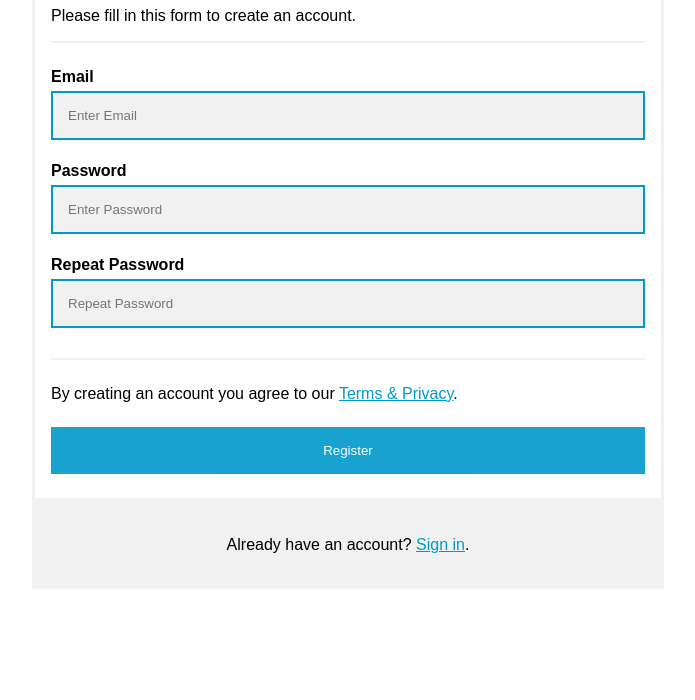
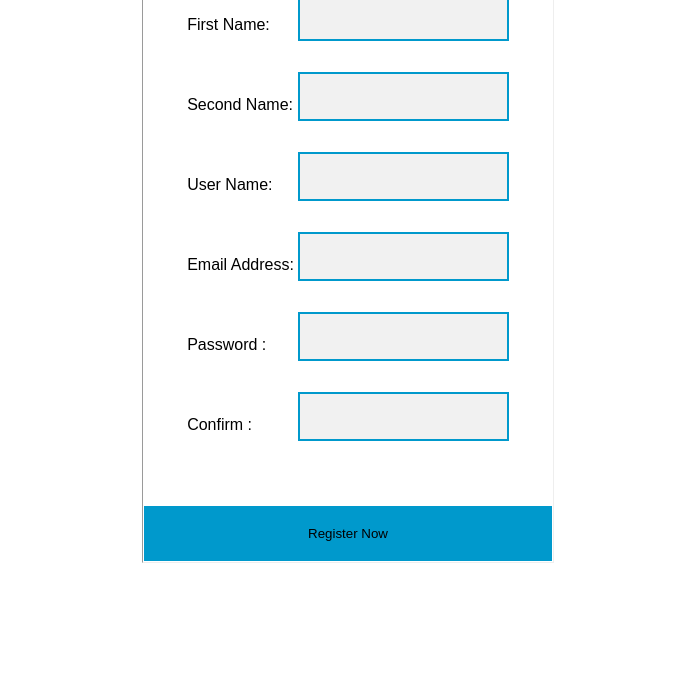
Before and after one commit to moe33111/apps, a plain HTML site: page register.html in a window 1280 px wide. Shown: the part 100-800 px from the top of the page, without its empty margins (292-987 px from the left). Drawn offline with Linux system fonts and the light colour scheme.

Commit message:
register.
register.

```diff
--- a/register.html
+++ b/register.html
@@ -54,7 +54,9 @@ hr {
   width: 100%;
   opacity: 0.9;
 }
-
+.registerbtn a{
+color:white;
+text-decoration:none}
 .registerbtn:hover {
   opacity: 1;
 }
@@ -69,34 +71,120 @@ a {
   background-color: #f1f1f1;
   text-align: center;
 }
+table{
+padding:20px;
+margin:20px;
+border:none;
+}
+#regsiterBtn{width:100%;
+float:center;
+background-color:#0099cc;
+border:none;
+padding:20px;
+
+}
 </style>
 </head>
 <body>
 
-<form action="/action_page.php">
-  <div class="container">
-    <h1>Register</h1>
-    <p>Please fill in this form to create an account.</p>
-    <hr>
+<center>
+    <table border="1">
+        <tr>
+            <td>
+                <form name="registerationform" method="POST" action="login.html" onsubmit="return(regvalidate())">
+                    <table>
+                        <tr>
+                            <td>First Name: </td>
+                            <td><input type="text" name="fnametxt" /><br/> </td>
+                        </tr>
+                        <tr>
+                            <td>Second Name: </td>
+                            <td> <input type="text" name="snametxt" /><br/></td>
+                        </tr>
+                        <tr>
+                            <td> User Name:</td>
+                            <td><input type="text" name="unametxt" /><br/> </td>
+                        </tr>
+                        <tr>
+                            <td>Email Address: </td>
+                            <td> <input type="text" name="emailtxt" /><br/></td>
+                        </tr>
+        </tr>
+        <tr>
+            <td> Password : </td>
+            <td> <input type="password" name="pwdtxt" /> <br/> </td>
+        </tr>
+        </tr>
+        <tr>
+            <td> Confirm : </td>
+            <td> <input type="password" name="cpwdtxt" /> <br/> </td>
+        </tr>
+        </table>
+        <font color='red'>
+            <div id="une"> </div>
+        </font>
+        <input type="submit" id="regsiterBtn" value="Register Now" />
+        </form>
+        </td>
+        </th>
+        </tr>
+    </table>
+    </tr>
+    </table>
+    </tr>
+<script type="text/javaScript">
+function regvalidate()
 
-    <label for="email"><b>Email</b></label>
-    <input type="text" placeholder="Enter Email" name="email" id="email" required>
+{
+if((document.registerationform.fnametxt.value=="")&&(document.registerationform.snametxt.value==""))
+ {
+  document.getElementById('une').innerHTML = "First name or Second name should not be empty";
+  registerationform.fnametxt.focus();
+  return(false);
+ }
 
-    <label for="psw"><b>Password</b></label>
-    <input type="password" placeholder="Enter Password" name="psw" id="psw" required>
+if(document.registerationform.unametxt.value=="")
+  {
+  document.getElementById('une').innerHTML = "User name field should not be empty";
+  registerationform.unametxt.focus();
+  return(false);
+ }
 
-    <label for="psw-repeat"><b>Repeat Password</b></label>
-    <input type="password" placeholder="Repeat Password" name="psw-repeat" id="psw-repeat" required>
-    <hr>
-    <p>By creating an account you agree to our <a href="#">Terms & Privacy</a>.</p>
+if(document.registerationform.emailtxt.value=="")
+  {
+  document.getElementById('une').innerHTML = "Email id requered";
+  registerationform.emailtxt.focus();
+  return(false);
+  }
 
-    <button type="submit" class="registerbtn">Register</button>
-  </div>
+if(document.registerationform.pwdtxt.value=="")
+   {
+  document.getElementById('une').innerHTML = "Please type a password";
+  registerationform.pwdtxt.focus();
+  return(false);
+   }
 
-  <div class="container signin">
-    <p>Already have an account? <a href="#">Sign in</a>.</p>
-  </div>
-</form>
+if((document.registerationform.pwdtxt.value) != (document.registerationform.cpwdtxt.value))
+   {
+  document.getElementById('une').innerHTML = "Password Must be equal";
+  registerationform.pwdtxt.value = "";
+  registerationform.cpwdtxt.value = "";
+  registerationform.pwdtxt.focus();
+  return(false);
+  }
+else
+   {
+   return(true);
+   }
+}
+</script>
+    </td>
+    </tr>
+    </table>
+</center>
+
+
+
 
 </body>
 </html>
```
